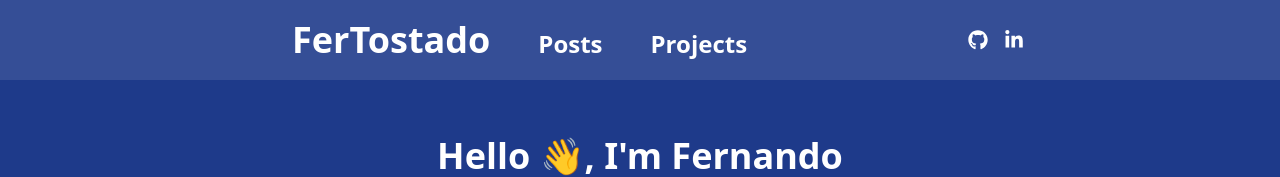
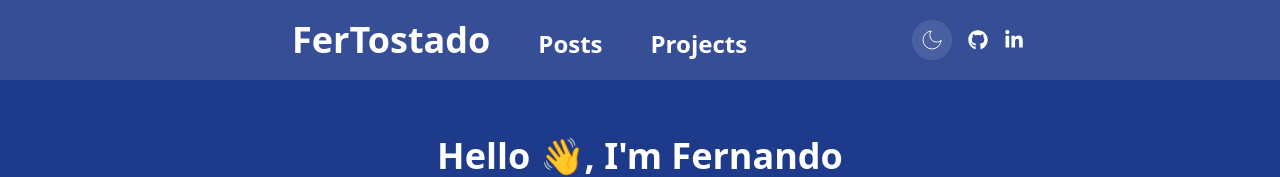
Before and after one commit to esponges/fer-personal-site, a Next.js app: page / in a window 1280 px wide. Shown: the top 177 px of the page. Built offline with nearby package versions, Linux system fonts and the light colour scheme.

Commit message:
toggler to desktop

```diff
--- /dev/null
+++ b/src/components/atoms/darkModeToggler.tsx
@@ -0,0 +1,50 @@
+import { useDarkMode } from '~/utils/hooks/useDarkMode';
+
+export const DarkModeToggler = () => {
+  const { toggleTheme, activeTheme } = useDarkMode();
+
+  if (activeTheme === 'dark') {
+    return (
+      <button
+        className="flex h-10 w-10 items-center justify-center rounded-full bg-white/10 text-white/90 dark:text-white hover:bg-white/20"
+        onClick={toggleTheme}
+      >
+        <svg
+          xmlns="http://www.w3.org/2000/svg"
+          className="h-6 w-6 text-white/90 dark:text-white"
+          fill="none"
+          viewBox="0 0 24 24"
+          stroke="currentColor"
+        >
+          <path
+            strokeLinecap="round"
+            strokeWidth="{2}"
+            d="M12 1v2m0 18v2M4.22 4.22l1.42 1.42m12.72 12.72l1.42 1.42M1 12h2m18 0h2M4.22 19.78l1.42-1.42m12.72-12.72l1.42-1.42"
+          />
+        </svg>
+      </button>
+    );
+  }
+
+  return (
+    <button
+      className="flex h-10 w-10 items-center justify-center rounded-full bg-white/10 text-white/90 dark:text-white hover:bg-white/20"
+      onClick={toggleTheme}
+    >
+      <svg
+        xmlns="http://www.w3.org/2000/svg"
+        className="h-6 w-6 text-white/90 dark:text-white"
+        fill="none"
+        viewBox="0 0 24 24"
+        stroke="currentColor"
+      >
+        <path
+          strokeLinecap="round"
+          strokeLinejoin="round"
+          strokeWidth="{2}"
+          d="M21 12.79A9 9 0 1111.21 3 7 7 0 0021 12.79z"
+        />
+      </svg>
+    </button>
+  );
+};
--- a/src/components/layouts/navbar.tsx
+++ b/src/components/layouts/navbar.tsx
@@ -9,6 +9,7 @@ import { NavbarStripe } from '~/components/atoms/navbar/navbarStripe';
 import { NavbarToggler } from '~/components/atoms/navbar/navbarToggler';
 import { SocialMediaIcon } from '~/components/atoms/socialMediaIcon';
 import { Sidebar } from '~/components/layouts/sidebar';
+import { DarkModeToggler } from '~/components/atoms/darkModeToggler';
 
 export const Navbar = () => {
   const [isSidebarOpen, setIsSidebarOpen] = useState(false);
@@ -79,6 +80,7 @@ export const Navbar = () => {
               </NavbarLink>
             </div>
             <div className="hidden flex-row items-center gap-4 md:flex">
+              <DarkModeToggler />
               <SocialMediaIcon
                 url="https://github.com/esponges"
                 icon="github"
```
